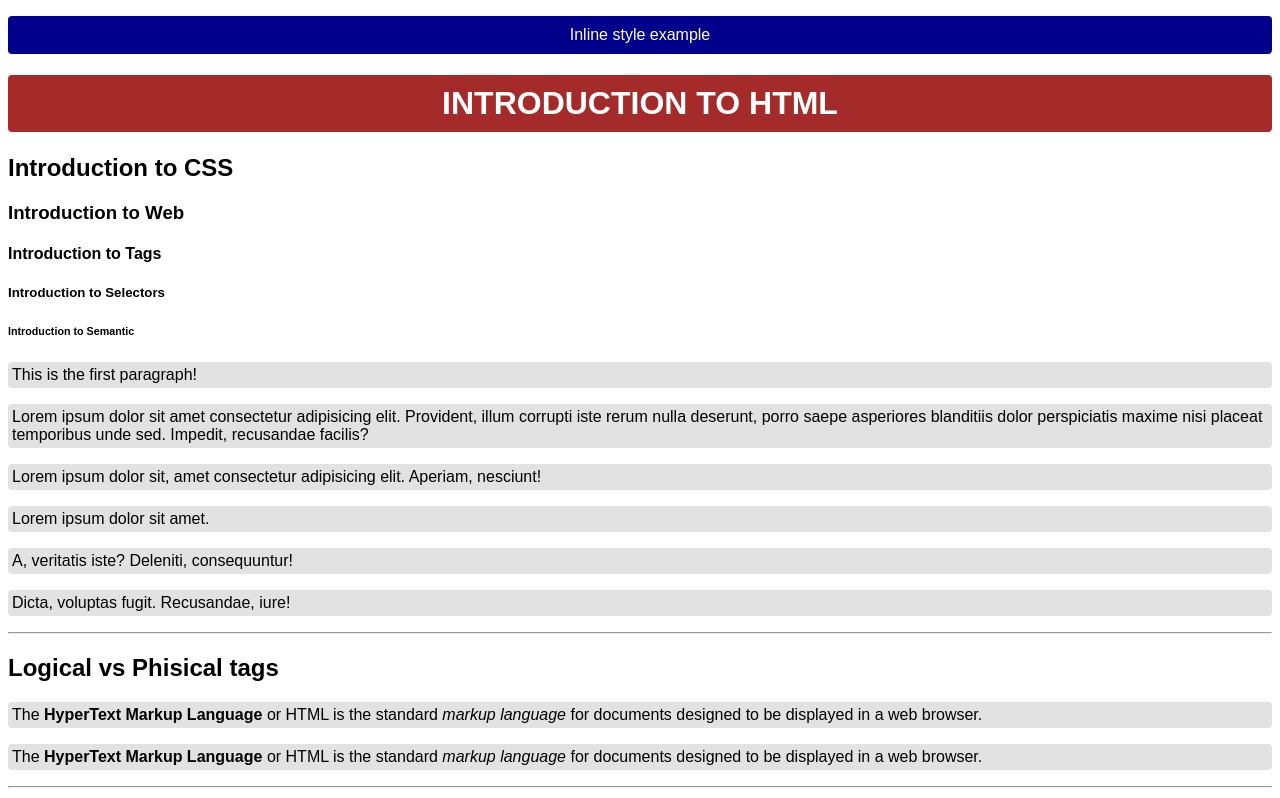
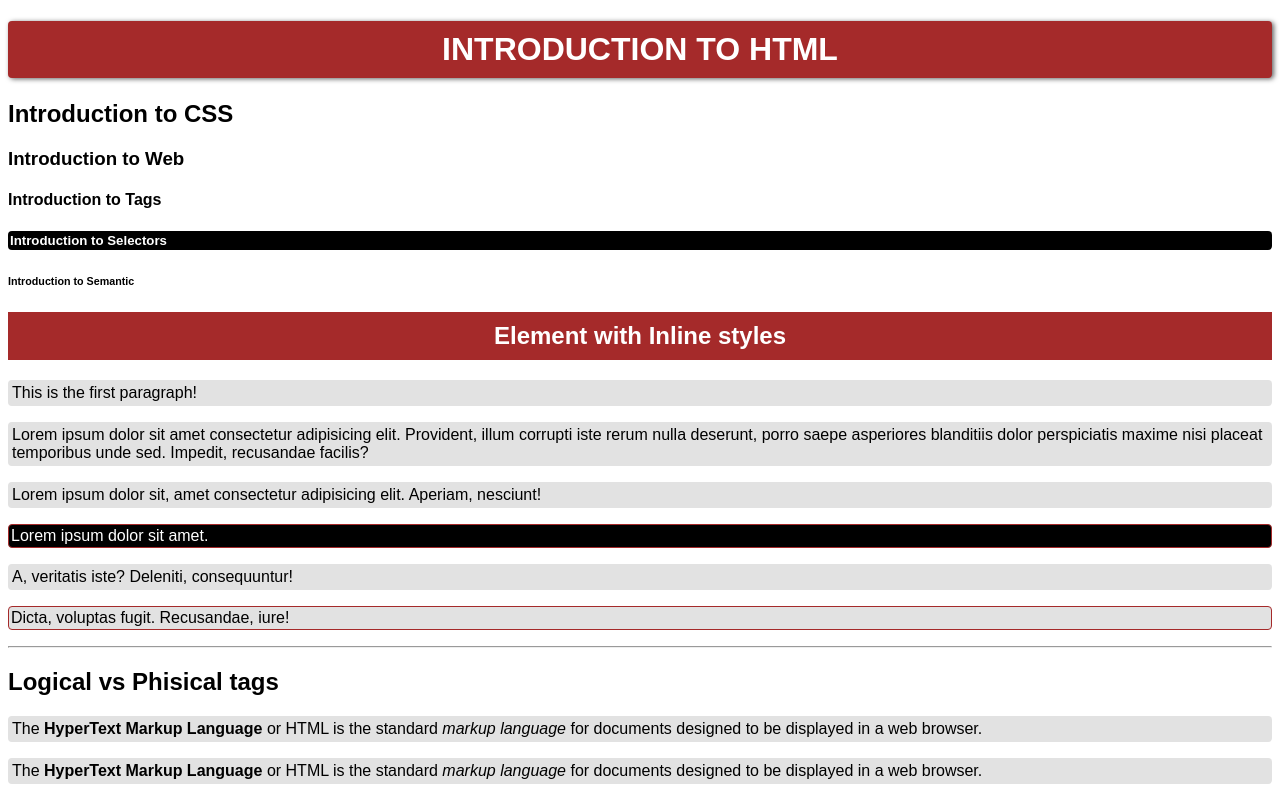
Before and after one commit to vladtymo/HTML-CSS-PD221, a plain HTML site: page styled.html in a window 1280 px wide. Shown: the top 798 px of the page. Drawn offline with Linux system fonts and the light colour scheme.

Commit message:
Class selectors example.

```diff
--- a/styled.html
+++ b/styled.html
@@ -29,13 +29,14 @@
             text-align: center;
             text-transform: uppercase;
             border-radius: 4px;
+            box-shadow: 2px 1px 5px 0px rgb(100, 100, 100);
+
         }
 
         p {
             background-color: rgb(226, 226, 226);
             padding: 4px;
             border-radius: 4px;
-            /* box-shadow: 2px 1px 5px 0px rgb(100, 100, 100); */
         }
 
         mark {
@@ -50,21 +51,33 @@
             border: 1px solid black;
             border-left-width: 3px;
         }
+
+        /* 2 - class selector */
+        .bordered {
+            border: 1px solid brown;
+            padding: 2px;
+        }
+
+        .important-text {
+            background-color: black;
+            color: white;
+            padding: 2px;
+            border-radius: 4px;
+        }
     </style>
 </head>
 
 <body>
-    <p style="background-color: darkblue; color: white; padding: 10px; text-align: center;">
-        Inline style example
-    </p>
-
     <!-- Page Content -->
     <h1>Introduction to HTML</h1>
     <h2>Introduction to CSS</h2>
     <h3>Introduction to Web</h3>
     <h4>Introduction to Tags</h4>
-    <h5>Introduction to Selectors</h5>
+    <h5 class="important-text">Introduction to Selectors</h5>
     <h6>Introduction to Semantic</h6>
+
+    <h2 style="background-color: brown; color: white; padding: 10px; text-align: center;">Element with Inline styles
+    </h2>
 
     <p>This is the first paragraph!</p>
     <p>Lorem ipsum dolor sit amet consectetur adipisicing elit. Provident, illum corrupti iste rerum nulla deserunt,
@@ -74,9 +87,9 @@
 
     <!-- emmet: article>(p>lorem5)*3 -->
     <article>
-        <p>Lorem ipsum dolor sit amet.</p>
+        <p class="important-text bordered">Lorem ipsum dolor sit amet.</p>
         <p>A, veritatis iste? Deleniti, consequuntur!</p>
-        <p>Dicta, voluptas fugit. Recusandae, iure!</p>
+        <p class="bordered">Dicta, voluptas fugit. Recusandae, iure!</p>
     </article>
     <hr>
     <!-- Select Code -> Ctrl + Shift + P -> Wrap with Abbr... -> write code -->
@@ -105,7 +118,7 @@
         of Lincoln's
         Gettysburg Address, which
         many of us had to memorize in high school.</p>
-    <p><strong>Block quote</strong> example:</p>
+    <p><strong class="important-text">Block quote</strong> example:</p>
     <blockquote>I need to do my homework.</blockquote>
 
     <h3>You can find us</h3>
```
